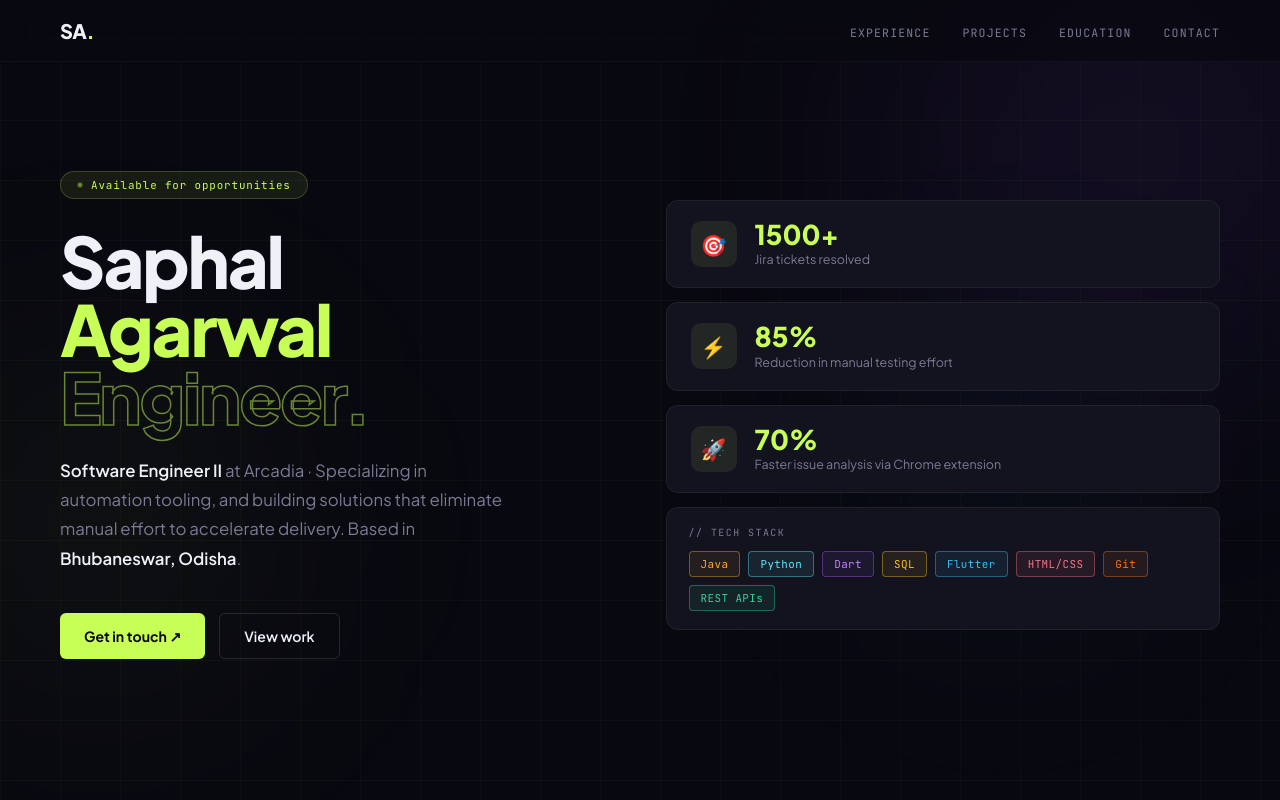
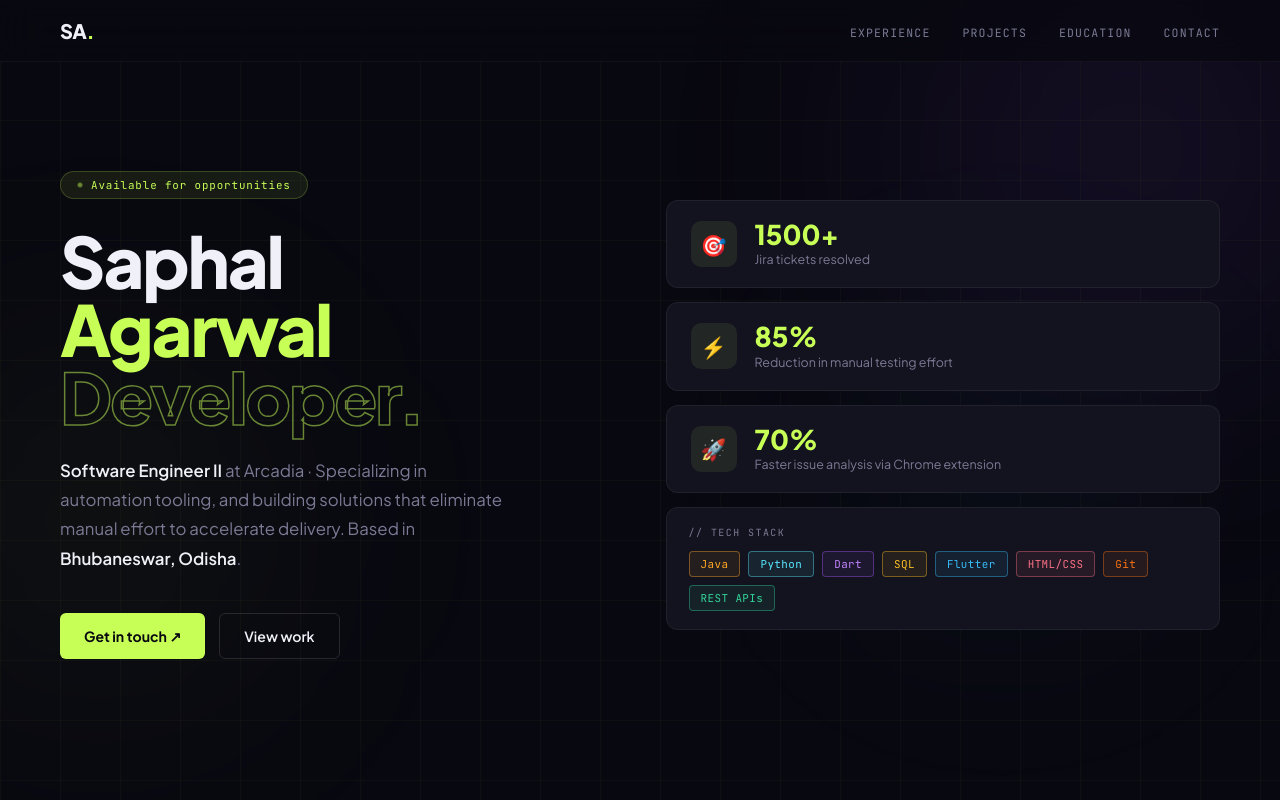
Before and after one commit to SAPHAL02/MyPortfolio, a plain HTML site: page index.html in a window 1280 px wide. Shown: the top 800 px of the page. Drawn offline with Linux system fonts and the light colour scheme.

Commit message:
Change title from Engineer to Developer

```diff
--- a/index.html
+++ b/index.html
@@ -573,7 +573,7 @@
     <h1 class="hero-title">
       <span>Saphal</span>
       <span class="accent">Agarwal</span>
-      <span class="outline">Engineer.</span>
+      <span class="outline">Developer.</span>
     </h1>
     <p class="hero-desc">
       <strong>Software Engineer II</strong> at Arcadia · Specializing in
```
